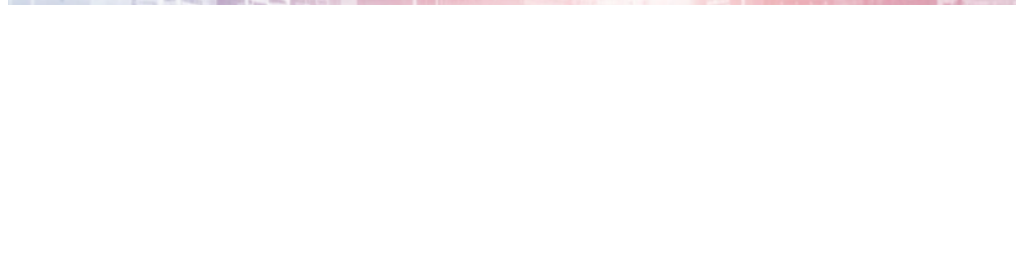
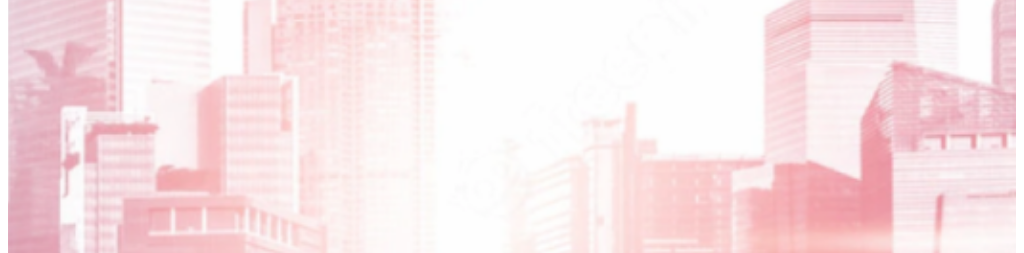
Before and after one commit to BeeC00des/waitlist, a website: page index.html in a window 1024 px wide. Shown: the part 720-973 px from the top of the page. Before the commit the page ends 800 px from the top, so only its background shows below. Drawn offline with Linux system fonts and the light colour scheme.

Commit message:
added responsiveness

```diff
--- a/styles/style.css
+++ b/styles/style.css
@@ -137,3 +137,18 @@ input{
     width:200px;
 }
 }
+
+
+@media (min-width:600px) and (max-width: 1024px) {
+    .background{
+        height: 980px;
+        width:100%;
+    }
+}
+
+@media only screen and (min-width:1024px) {
+    .background{
+        height: 1088px;
+        width:100%;
+    }
+}
```
